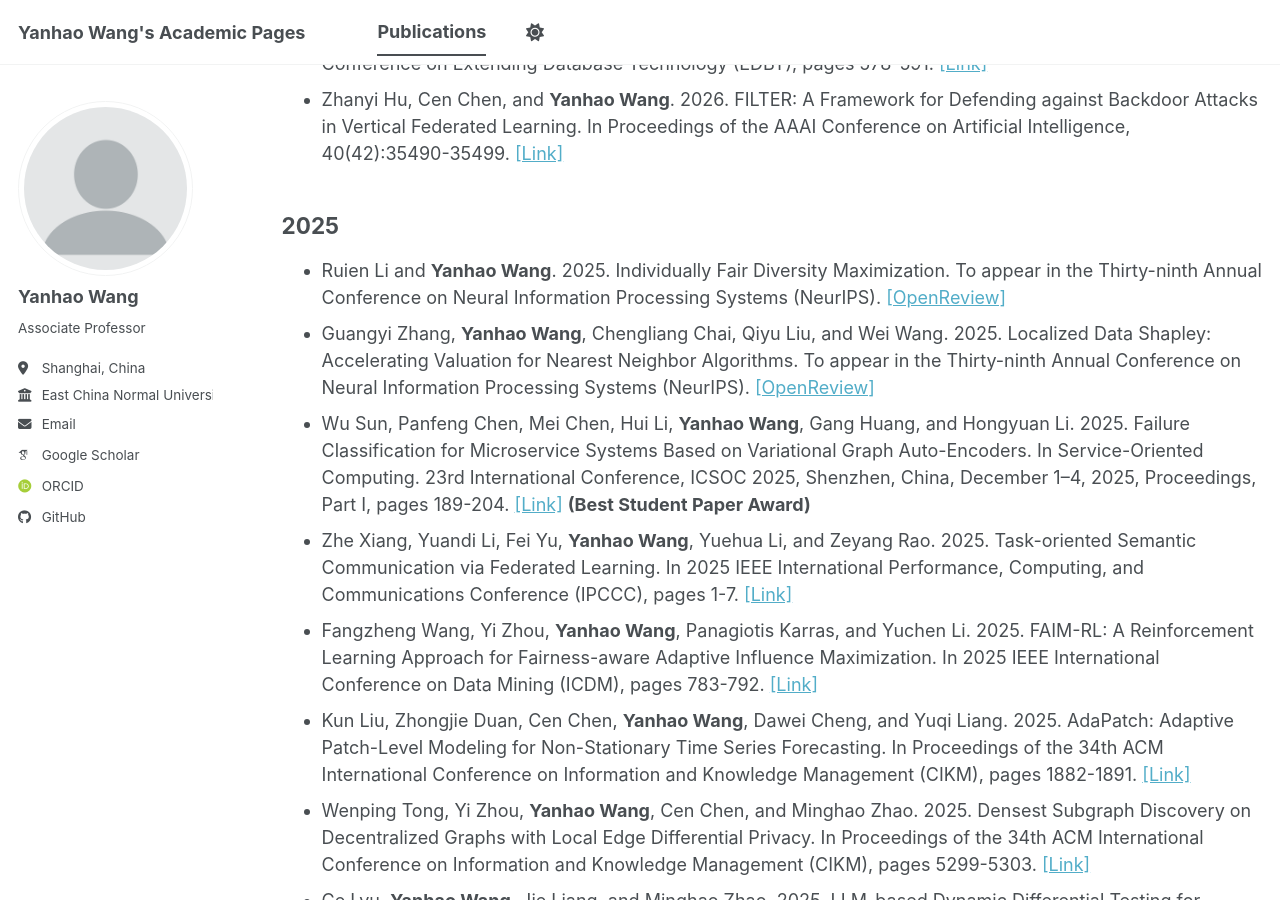
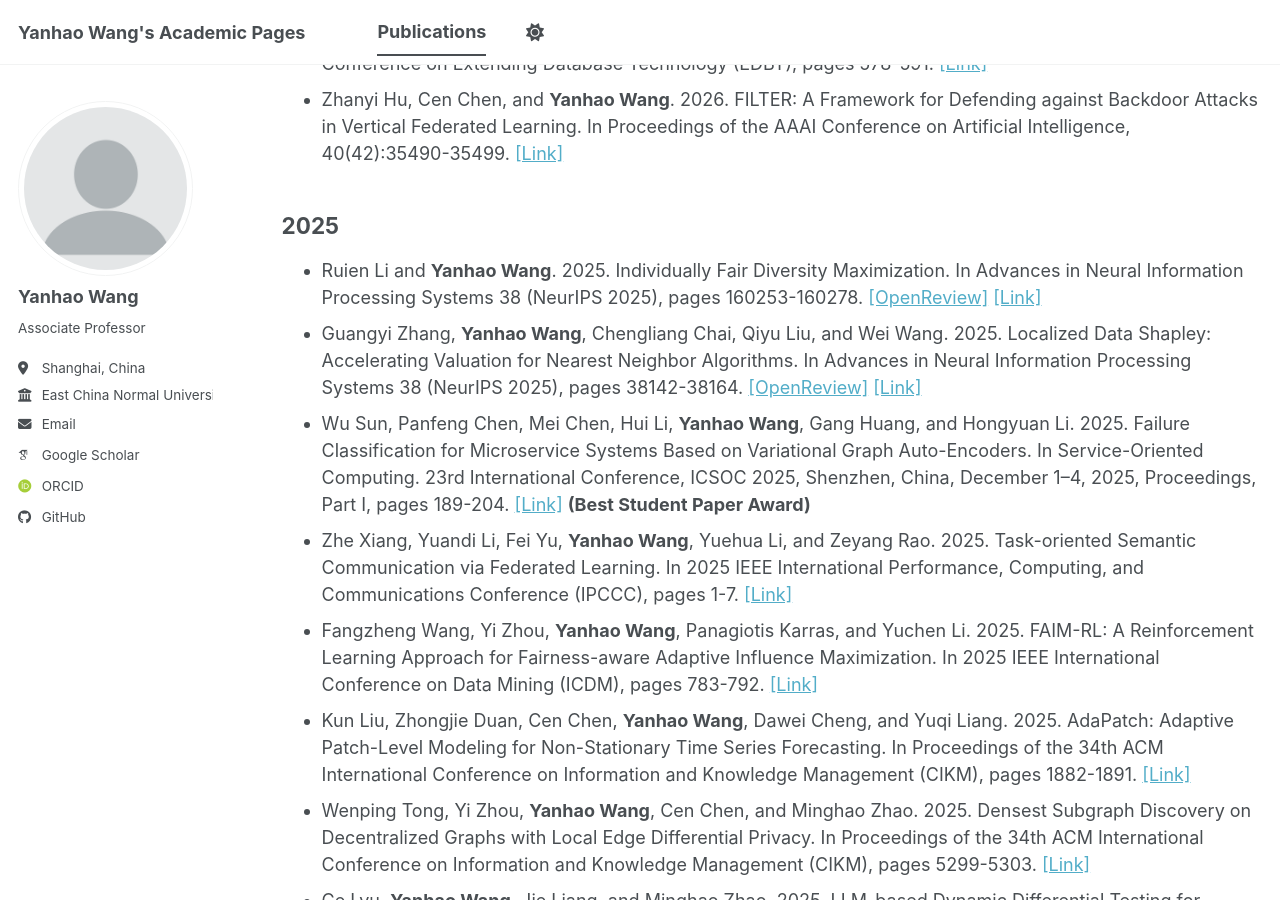
Before and after one commit to yhwang1990/yhwang1990.github.io, a Jekyll site: the page built from _pages/publications.md, in a window 1280 px wide and 900 px high, scrolled down 3851 px. Built offline with Jekyll 4.4.1, drawn with Linux system fonts in a browser that asks for light colours; some web fonts are replaced; a script bundle is joined from its source files by our own code; library files that are not in the unit come from our copies.

Commit message:
Update publications.md

```diff
--- a/_pages/publications.md
+++ b/_pages/publications.md
@@ -64,8 +64,8 @@ A full list of my publications can also be found on [my Google Scholar profile](
 - Zhanyi Hu, Cen Chen, and **Yanhao Wang**. 2026. FILTER: A Framework for Defending against Backdoor Attacks in Vertical Federated Learning. In Proceedings of the AAAI Conference on Artificial Intelligence, 40(42):35490-35499. [[Link]](https://doi.org/10.1609/aaai.v40i42.40859)
 
 ## 2025
-- Ruien Li and **Yanhao Wang**. 2025. Individually Fair Diversity Maximization. To appear in the Thirty-ninth Annual Conference on Neural Information Processing Systems (NeurIPS). [[OpenReview]](https://openreview.net/forum?id=l2YPV99mnB)
-- Guangyi Zhang, **Yanhao Wang**, Chengliang Chai, Qiyu Liu, and Wei Wang. 2025. Localized Data Shapley: Accelerating Valuation for Nearest Neighbor Algorithms. To appear in the Thirty-ninth Annual Conference on Neural Information Processing Systems (NeurIPS). [[OpenReview]](https://openreview.net/forum?id=gOzcYNLKvr)
+- Ruien Li and **Yanhao Wang**. 2025. Individually Fair Diversity Maximization. In Advances in Neural Information Processing Systems 38 (NeurIPS 2025), pages 160253-160278. [[OpenReview]](https://openreview.net/forum?id=l2YPV99mnB) [[Link]](https://proceedings.neurips.cc/paper_files/paper/2025/hash/ead8e195df586b9e7c10fcd114a6b9d1-Abstract-Conference.html)
+- Guangyi Zhang, **Yanhao Wang**, Chengliang Chai, Qiyu Liu, and Wei Wang. 2025. Localized Data Shapley: Accelerating Valuation for Nearest Neighbor Algorithms. In Advances in Neural Information Processing Systems 38 (NeurIPS 2025), pages 38142-38164. [[OpenReview]](https://openreview.net/forum?id=gOzcYNLKvr) [[Link]](https://proceedings.neurips.cc/paper_files/paper/2025/hash/36ad3d922ec61116f2503f5851e07951-Abstract-Conference.html)
 - Wu Sun, Panfeng Chen, Mei Chen, Hui Li, **Yanhao Wang**, Gang Huang, and Hongyuan Li. 2025. Failure Classification for Microservice Systems Based on Variational Graph Auto-Encoders. In Service-Oriented Computing. 23rd International Conference, ICSOC 2025, Shenzhen, China, December 1–4, 2025, Proceedings, Part I, pages 189-204. [[Link]](https://doi.org/10.1007/978-981-95-5012-8_14) **(Best Student Paper Award)**
 - Zhe Xiang, Yuandi Li, Fei Yu, **Yanhao Wang**, Yuehua Li, and Zeyang Rao. 2025. Task-oriented Semantic Communication via Federated Learning. In 2025 IEEE International Performance, Computing, and Communications Conference (IPCCC), pages 1-7. [[Link]](https://doi.org/10.1109/IPCCC66453.2025.11304693)
 - Fangzheng Wang, Yi Zhou, **Yanhao Wang**, Panagiotis Karras, and Yuchen Li. 2025. FAIM-RL: A Reinforcement Learning Approach for Fairness-aware Adaptive Influence Maximization. In 2025 IEEE International Conference on Data Mining (ICDM), pages 783-792. [[Link]](https://doi.org/10.1109/ICDM65498.2025.00086)
```
